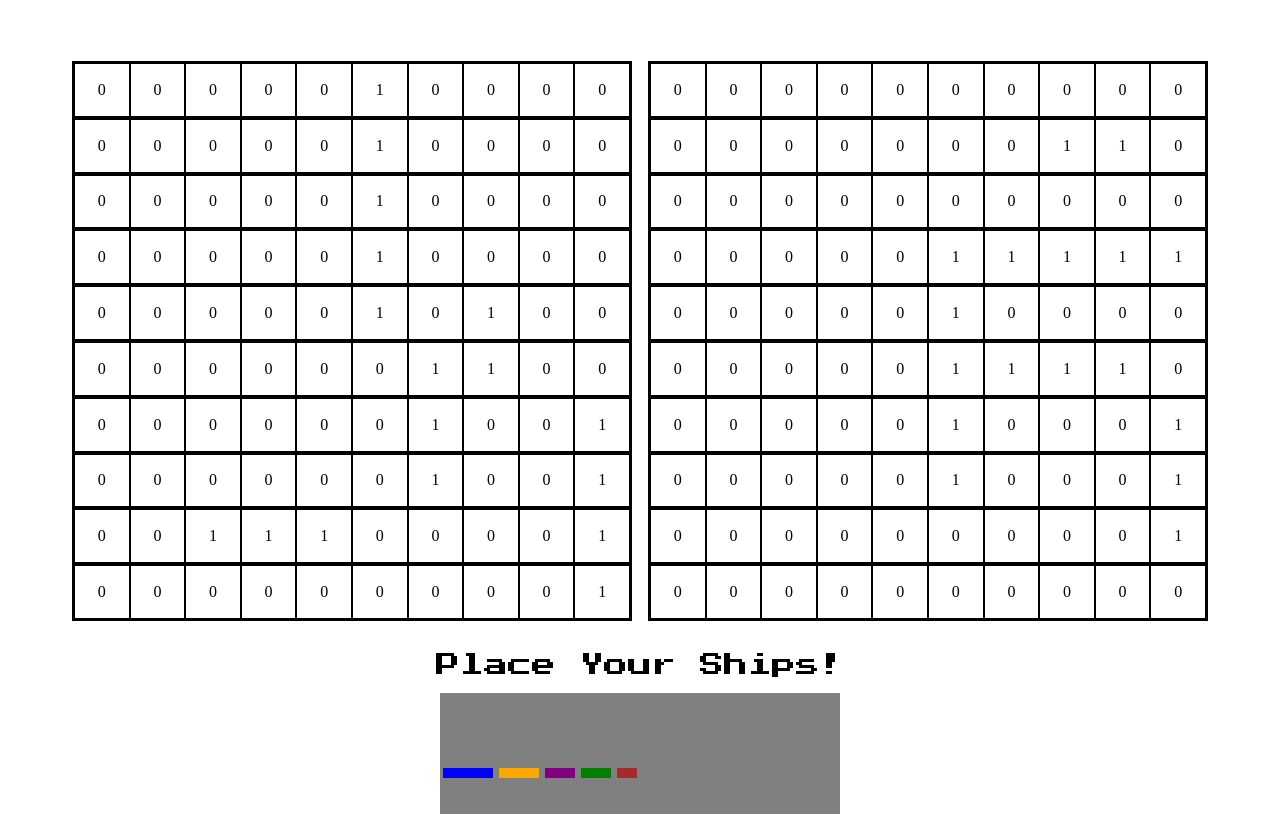
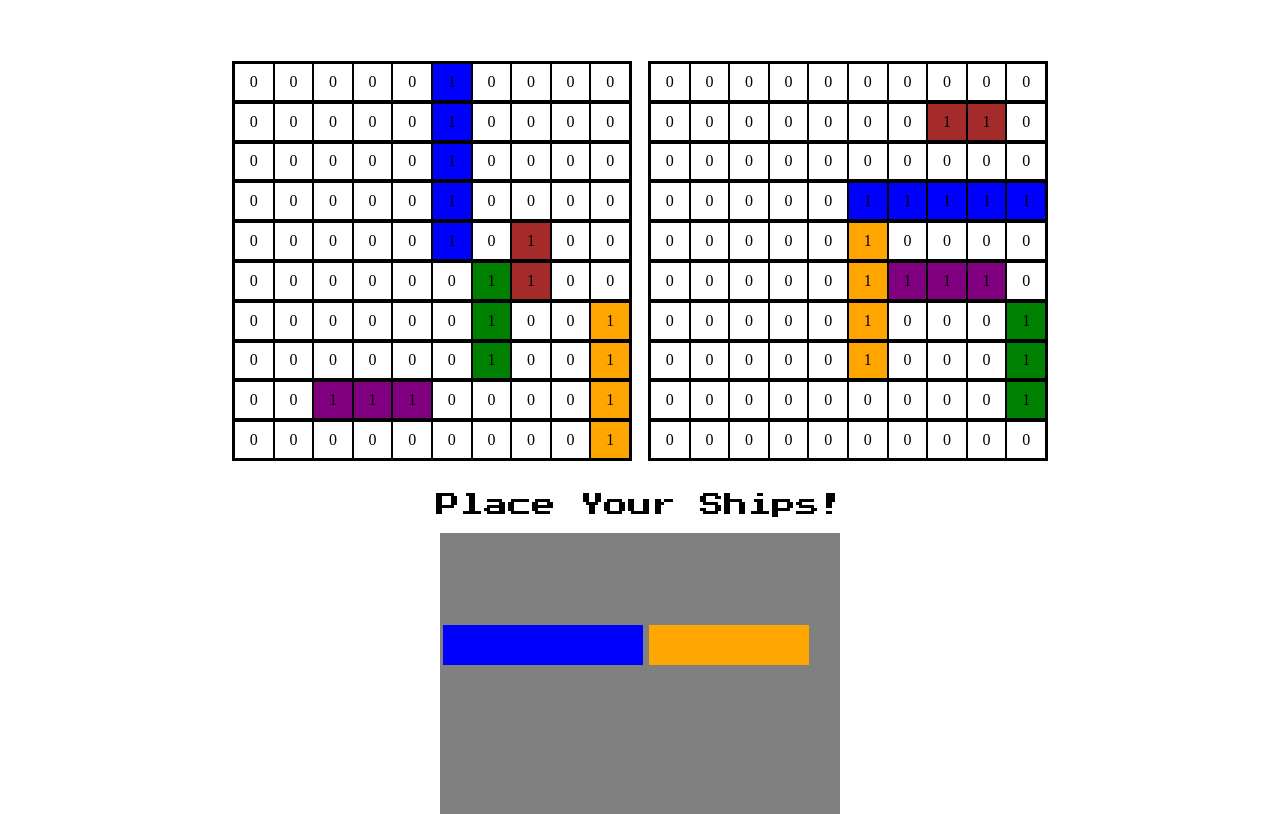
Before and after one commit to IcelandSpar/battle-ship, a website built with webpack: page src/index.html in a window 1280 px wide. Shown: the part 95-909 px from the top of the page. Built offline with nearby package versions, Linux system fonts and the light colour scheme.

Commit message:
feat: add color to ships on grid when displayed
Updated size of grids for smaller screens and
udpdated size of the preview draggable ships to scale with grid

```diff
--- a/src/dom.js
+++ b/src/dom.js
@@ -1,4 +1,5 @@
 import { Game } from './game-logic'
+import { Gameboard } from './gameboard.js'
 
 const GridDomRef = {
     humanGrid: document.querySelector('.grid1'),
@@ -6,7 +7,6 @@ const GridDomRef = {
     message: document.querySelector('.message'),
 
 }
-
 export function populateBoard(board) {
     GridDomRef.humanGrid.textContent = '';
     for(let i = 0; i < board.length; i++) {
@@ -20,6 +20,7 @@ export function populateBoard(board) {
             cellRow.appendChild(cell)
         }
     }
+
 }
 
 export function populateComputerBoard(board) {
--- a/src/game-logic.js
+++ b/src/game-logic.js
@@ -1,69 +1,90 @@
-import { Player } from './player.js'
-import { populateBoard, populateComputerBoard, changeMessage, GridDomRef } from './dom.js'
-
+import { Player } from "./player.js";
+import {
+  populateBoard,
+  populateComputerBoard,
+  changeMessage,
+  GridDomRef,
+} from "./dom.js";
 
 export class Game {
   constructor() {
-        this.Human = new Player('human');
-        this.Computer = new Player('computer');
+    this.Human = new Player("human");
+    this.Computer = new Player("computer");
     this.playerTurn = 1;
     this.horizontal = true;
   }
 
   displayBoards() {
-        populateBoard(this.Human.gameboard.board)
-        populateComputerBoard(this.Computer.gameboard.board)
+    populateBoard(this.Human.gameboard.board);
+    populateComputerBoard(this.Computer.gameboard.board);
+    let ships = [
+      this.Human.gameboard.Carrier,
+      this.Human.gameboard.BattleShip,
+      this.Human.gameboard.Cruiser,
+      this.Human.gameboard.Destroyer,
+      this.Human.gameboard.Submarine,
+    ];
+    ships.forEach((ship) => {
+      for (let i = 0; i < ship.shipLocation.length; i++) {
+        document
+          .querySelector(
+            `.cell${ship.shipLocation[i][1]}${ship.shipLocation[i][0]}`
+          )
+          .classList.add(ship.shipName.toLowerCase());
+      }
+    });
+
+    let computerShips = [
+      this.Computer.gameboard.Carrier,
+      this.Computer.gameboard.BattleShip,
+      this.Computer.gameboard.Cruiser,
+      this.Computer.gameboard.Destroyer,
+      this.Computer.gameboard.Submarine,
+    ];
+    computerShips.forEach((ship) => {
+      for (let i = 0; i < ship.shipLocation.length; i++) {
+        document
+          .querySelector(
+            `.computer-cell${ship.shipLocation[i][1]}${ship.shipLocation[i][0]}`
+          )
+          .classList.add(ship.shipName.toLowerCase());
+      }
+    });
   }
 
-    startGame() {
-
-    }
-
-
-
+  startGame() {}
 }
 
 export function startGame() {
-
-
   const NewGame = new Game();
   NewGame.displayBoards();
 
-    NewGame.Human.gameboard.addShipToRandomLocation()
-    NewGame.Computer.gameboard.addShipToRandomLocation()
-    // NewGame.Human.gameboard.placeShip(5, 2, NewGame.Human.gameboard.Carrier, false)
-
+  NewGame.Human.gameboard.addShipToRandomLocation();
+  NewGame.Computer.gameboard.addShipToRandomLocation();
 
   NewGame.displayBoards();
-    console.table(NewGame.Human.gameboard.board)
-    console.table(NewGame.Computer.gameboard.board)
 }
 
 async function addShip(GameObj, ship) {
-    for(let i = 0; i < 10; i++) {
-        for(let k = 0; k < 10; k++) {
-
-            document.querySelector(`.cell${k}${i}`).addEventListener('click', () => {
-                 GameObj.Human.gameboard.placeShip(i, k, ship, GameObj.horizontal)
+  for (let i = 0; i < 10; i++) {
+    for (let k = 0; k < 10; k++) {
+      document.querySelector(`.cell${k}${i}`).addEventListener("click", () => {
+        GameObj.Human.gameboard.placeShip(i, k, ship, GameObj.horizontal);
         GameObj.displayBoards();
-
-            })
-
+      });
     }
   }
 }
 
+const flipButton = document.querySelector(".turn");
+const shipOptionsContainer = document.querySelector(".ship-options-container");
 
-
-const flipButton = document.querySelector('.turn');
-const shipOptionsContainer = document.querySelector('.ship-options-container');
-
-flipButton.addEventListener('click', () => {
+flipButton.addEventListener("click", () => {
   Array.from(shipOptionsContainer.children).forEach((item) => {
-        if(item.style.transform == 'rotate(90deg)') {
-            item.style.transform = 'rotate(0deg)';
+    if (item.style.transform == "rotate(90deg)") {
+      item.style.transform = "rotate(0deg)";
     } else {
-            item.style.transform = 'rotate(90deg)';
+      item.style.transform = "rotate(90deg)";
     }
-   })
-})
+  });
+});
--- a/src/gameboard.js
+++ b/src/gameboard.js
@@ -55,56 +55,49 @@ export class Gameboard {
 
   checkIfEmpty(x, y, ship, isHorizontal) {
     let spots = [];
-    for(let i = 0; i < ship.shipLength; i++) {
-      if(isHorizontal) {
-        if(x > 10 - ship.shipLength) {
-          spots.push(this.board[y][x - i])
-
+    for (let i = 0; i < ship.shipLength; i++) {
+      if (isHorizontal) {
+        if (x > 10 - ship.shipLength) {
+          spots.push(this.board[y][x - i]);
         } else {
-          spots.push(this.board[y][x + i])
-
+          spots.push(this.board[y][x + i]);
         }
       } else {
-          if(y > 10 - ship.shipLength) {
-            spots.push(this.board[y - i][x])
-
+        if (y > 10 - ship.shipLength) {
+          spots.push(this.board[y - i][x]);
         } else {
-            spots.push(this.board[y + i][x])
-
+          spots.push(this.board[y + i][x]);
         }
       }
     }
-    return !spots.includes(1)
+    return !spots.includes(1);
   }
-
-
 
   checkOrientationAndPlace(x, y, ship, isHorizontal) {
     let spots = [];
-    for(let i = 0; i < ship.shipLength; i++) {
-      if(isHorizontal) {
-        if(x > 10 - ship.shipLength) {
-          spots.push(this.board[y][x - i])
-          this.recordShipLocations(ship, x - i, y)
-          this.board[y][x - i] = 1
+    for (let i = 0; i < ship.shipLength; i++) {
+      if (isHorizontal) {
+        if (x > 10 - ship.shipLength) {
+          spots.push(this.board[y][x - i]);
+          this.recordShipLocations(ship, x - i, y);
+          this.board[y][x - i] = 1;
         } else {
-          spots.push(this.board[y][x + i])
-          this.recordShipLocations(ship, x + i, y)
-          this.board[y][x + i] = 1
+          spots.push(this.board[y][x + i]);
+          this.recordShipLocations(ship, x + i, y);
+          this.board[y][x + i] = 1;
         }
       } else {
-          if(y > 10 - ship.shipLength) {
-            spots.push(this.board[y - i][x])
-            this.recordShipLocations(ship, x, y - i)
+        if (y > 10 - ship.shipLength) {
+          spots.push(this.board[y - i][x]);
+          this.recordShipLocations(ship, x, y - i);
           this.board[y - i][x] = 1;
         } else {
-            spots.push(this.board[y + i][x])
-            this.recordShipLocations(ship, x, y + i)
+          spots.push(this.board[y + i][x]);
+          this.recordShipLocations(ship, x, y + i);
           this.board[y + i][x] = 1;
         }
       }
     }
-
   }
 
   recordShipLocations(NewShip, x, y) {
@@ -124,7 +117,6 @@ export class Gameboard {
         }\nY: ${9 + 1 - y}`
       ); // should return calculated x and y coords
     }
-
   }
 
   receiveAttack(x, y) {
@@ -179,7 +171,6 @@ export class Gameboard {
   }
 
   addShipToRandomLocation() {
-
     let ships = [
       this.Carrier,
       this.BattleShip,
@@ -191,23 +182,22 @@ export class Gameboard {
     let shipsPlaced = 0;
     let i = 0;
 
-      while(shipsPlaced < 5) {
+    while (shipsPlaced < 5) {
       let xCoord = Math.floor(Math.random() * 10);
       let yCoord = Math.floor(Math.random() * 10);
       let horizOrVert = Math.floor(Math.random() * 2);
 
-        if(horizOrVert == 1) {
-          horizOrVert = true
+      if (horizOrVert == 1) {
+        horizOrVert = true;
       } else {
-          horizOrVert = false
+        horizOrVert = false;
       }
 
-        if(this.checkIfEmpty(xCoord, yCoord, ships[i], horizOrVert)) {
-          this.placeShip(xCoord, yCoord, ships[i], horizOrVert)
-          i++
-          shipsPlaced++
-        }
-
+      if (this.checkIfEmpty(xCoord, yCoord, ships[i], horizOrVert)) {
+        this.placeShip(xCoord, yCoord, ships[i], horizOrVert);
+        i++;
+        shipsPlaced++;
       }
     }
   }
+}
--- a/src/styles.css
+++ b/src/styles.css
@@ -71,8 +71,8 @@
     grid-template-rows: 1fr 1fr 1fr 1fr 1fr 1fr 1fr 1fr 1fr 1fr;
 
 
-    width: 35rem;
-    height: 35rem;
+    width: 400px;
+    height: 400px;
     border: 1px solid black;
     flex-grow: 0;
     flex-shrink: 0;
@@ -117,19 +117,22 @@
 
 .ship-options-container {
     display: flex;
+    flex-wrap: wrap;
     align-items: center;
+
     align-self: center;
     margin: 1rem auto;
-
-    width: 25rem;
-    height: 10rem;
+    max-width: 600px;
+    padding-top: 1rem;
+    width: 400px;
+    height: 400px;
     background-color: gray;
 
 }
 
 .destroyer-preview {
-    width: 20px;
-    height: 10px;
+    width: 80px;
+    height: 40px;
     margin: 3px;
 }
 
@@ -139,8 +142,8 @@
 }
 
 .submarine-preview {
-    width: 30px;
-    height: 10px;
+    width: 120px;
+    height: 40px;
     margin: 3px;
 }
 
@@ -149,8 +152,8 @@
 }
 
 .cruiser-preview {
-    width: 30px;
-    height: 10px;
+    width: 120px;
+    height: 40px;
     margin: 3px;
 }
 
@@ -159,8 +162,8 @@
 }
 
 .battleship-preview {
-    width: 40px;
-    height: 10px;
+    width: 160px;
+    height: 40px;
     margin: 3px;
 }
 
@@ -169,8 +172,8 @@
 }
 
 .carrier-preview {
-    width: 50px;
-    height: 10px;
+    width: 200px;
+    height: 40px;
     margin: 3px;
 }
 .carrier {
```
Lines whose indentation alone changed are shown as unchanged.
